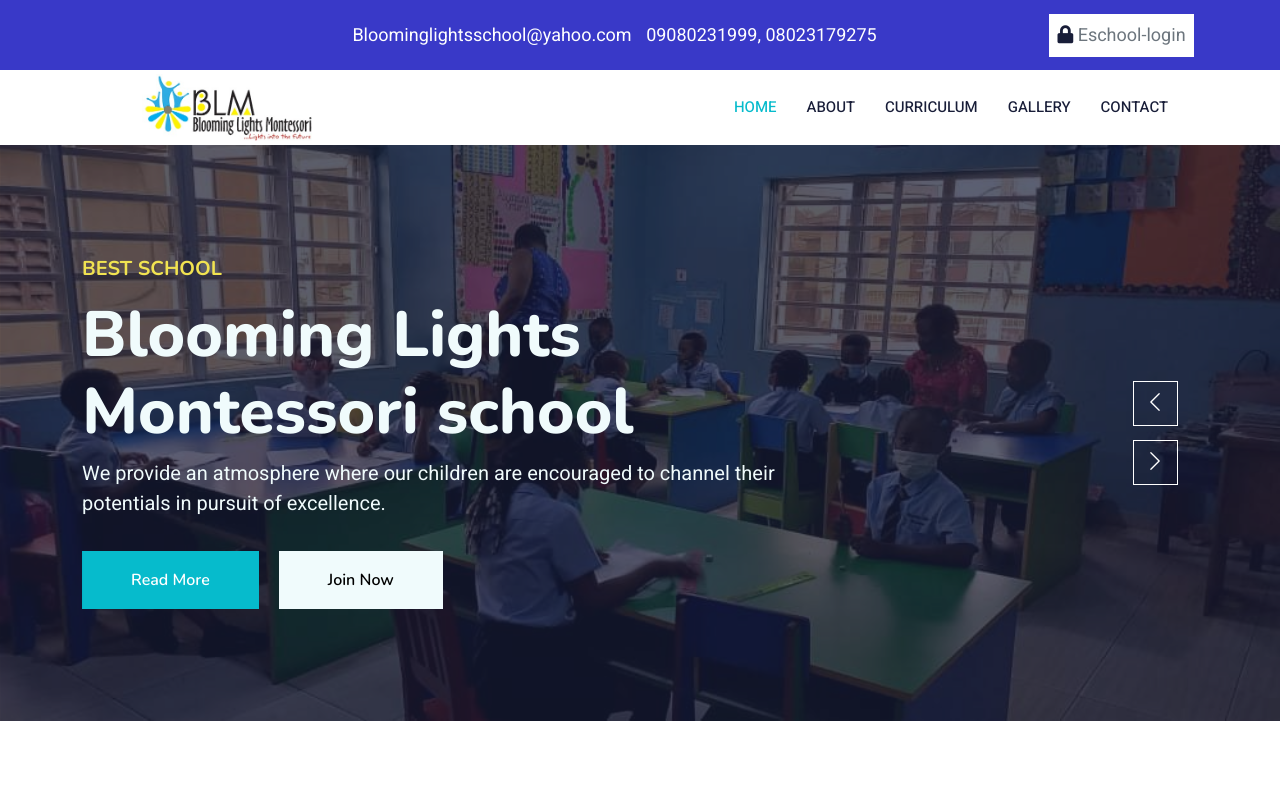
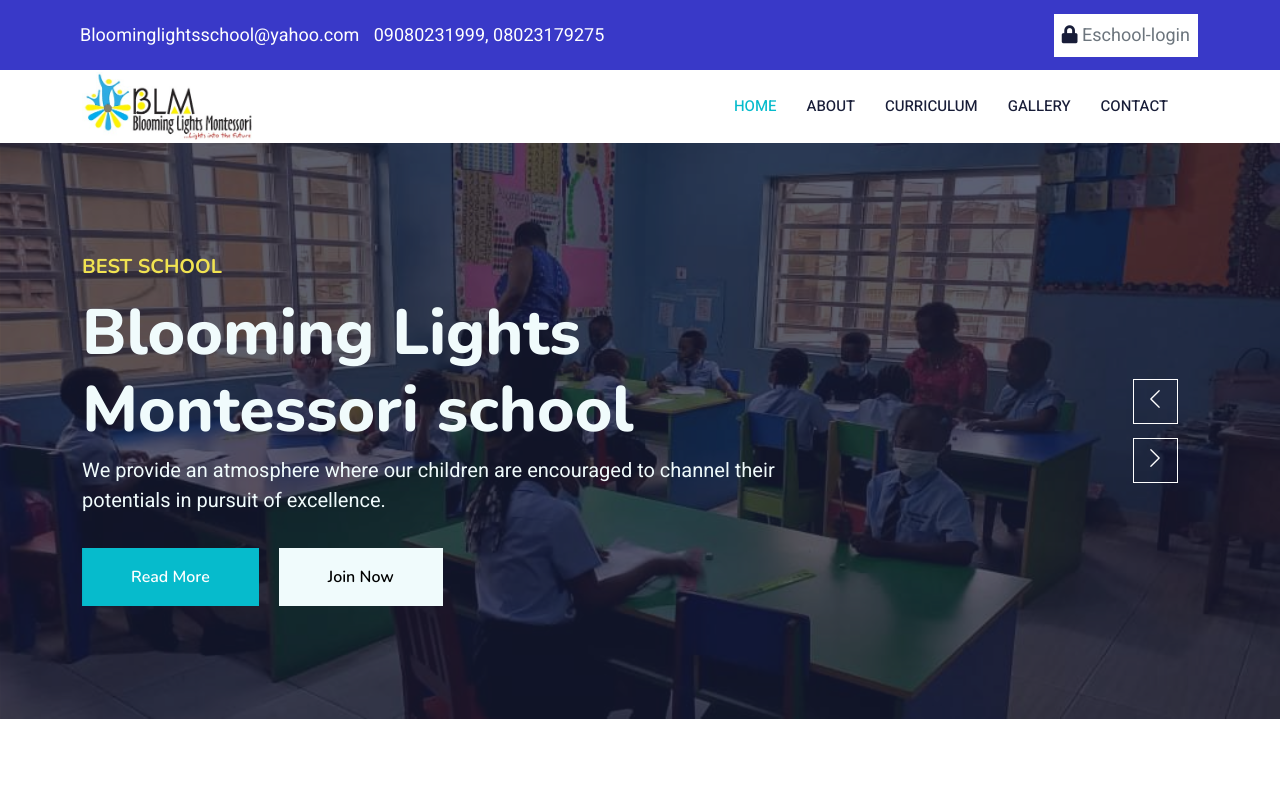
Before and after one commit to tech-teni/bloomingLight, a plain HTML site: page index.html in a window 1280 px wide. Shown: the top 800 px of the page. Drawn offline with nearby package versions, Linux system fonts and the light colour scheme.

Commit message:
rearrange layout

```diff
--- a/css/style.css
+++ b/css/style.css
@@ -108,10 +108,10 @@
   }
 }
 
-.navbar-light .navbar-brand,
+/* .navbar-light .navbar-brand,
 .navbar-light a.btn {
   height: 75px;
-}
+} */
 
 .navbar-light .navbar-nav .nav-link {
   color: var(--dark);
@@ -454,6 +454,9 @@
 .footer p {
   font-size: 20px;
 }
+.full-nav {
+  background-color: #3939c8;
+}
 
 .top-nav {
   width: 100%;
@@ -463,8 +466,8 @@
   font-size: 18px;
   display: flex;
   align-items: center;
-  justify-content: space-around;
-  padding-left: 20%;
+  justify-content: space-between;
+  padding-left: 0;
 }
 .top-nav span {
   margin-left: 10px;
--- a/index.html
+++ b/index.html
@@ -54,7 +54,8 @@
     <!-- Spinner End -->
 
     <!-- Navbar Start -->
-    <div class="top-nav">
+    <div class="full-nav">
+      <div class="container top-nav">
           <div class="top-info">
             <span>Bloominglightsschool@yahoo.com </span>
           <span>09080231999, 08023179275</span>
@@ -64,12 +65,14 @@
         </a>
 
       </div>
+
+    </div>
     <nav
       class="navbar navbar-expand-lg bg-white navbar-light h-100 sticky-top p-0"
     >
       <div class="container">
-        <a class="navbar-brand d-flex align-items-center px-4 px-lg-5">
-          <h2 class="m-0 text-primary container">
+        <a class="navbar-brand d-flex align-items-center " style="padding: 0;">
+          <!-- <h2 class="m-0 text-primary container"> -->
             <img src="img/logo.jpg" alt="" style="width: 170px" id="footer-logo"/>
           </h2>
         </a>
@@ -336,7 +339,7 @@
         <p>
           Blooming Lights Montessori School delivers a curriculum that is balanced, challenging, and full. At the preschool level, the Montessori programme provides for each child’s needs and interests and aims to nurture the development of the whole child. The Montessori materials are important tools for learning and form a network of materials along with other program resources. At the elementary level, we deliver an integrated curriculum that has a rich blend of the Nigerian curriculum. The British Curriculum (it’s more infused in all the language subjects and science) and the Montessori Curriculum (infused more in humanities and the rich resources that come with it) are used as enrichment materials in most of the other subject areas.        </p>
       </div>
-      <div class="row g-4 justify-content-center">
+      <div class="row g-4 justify-content-center container">
         <div class="col-lg-4 col-md-6 wow fadeInUp" data-wow-delay="0.1s">
           <div class="course-item bg-light">
             <div class="position-relative overflow-hidden">
```
Also changed, not shown: about.html (+5 -2 lines), contact.html (+5 -2 lines), curriculum.html (+7 -4 lines), gallery.html (+6 -3 lines), elearning-html-template.jpg (deleted). Lines whose indentation alone changed are shown as unchanged.
